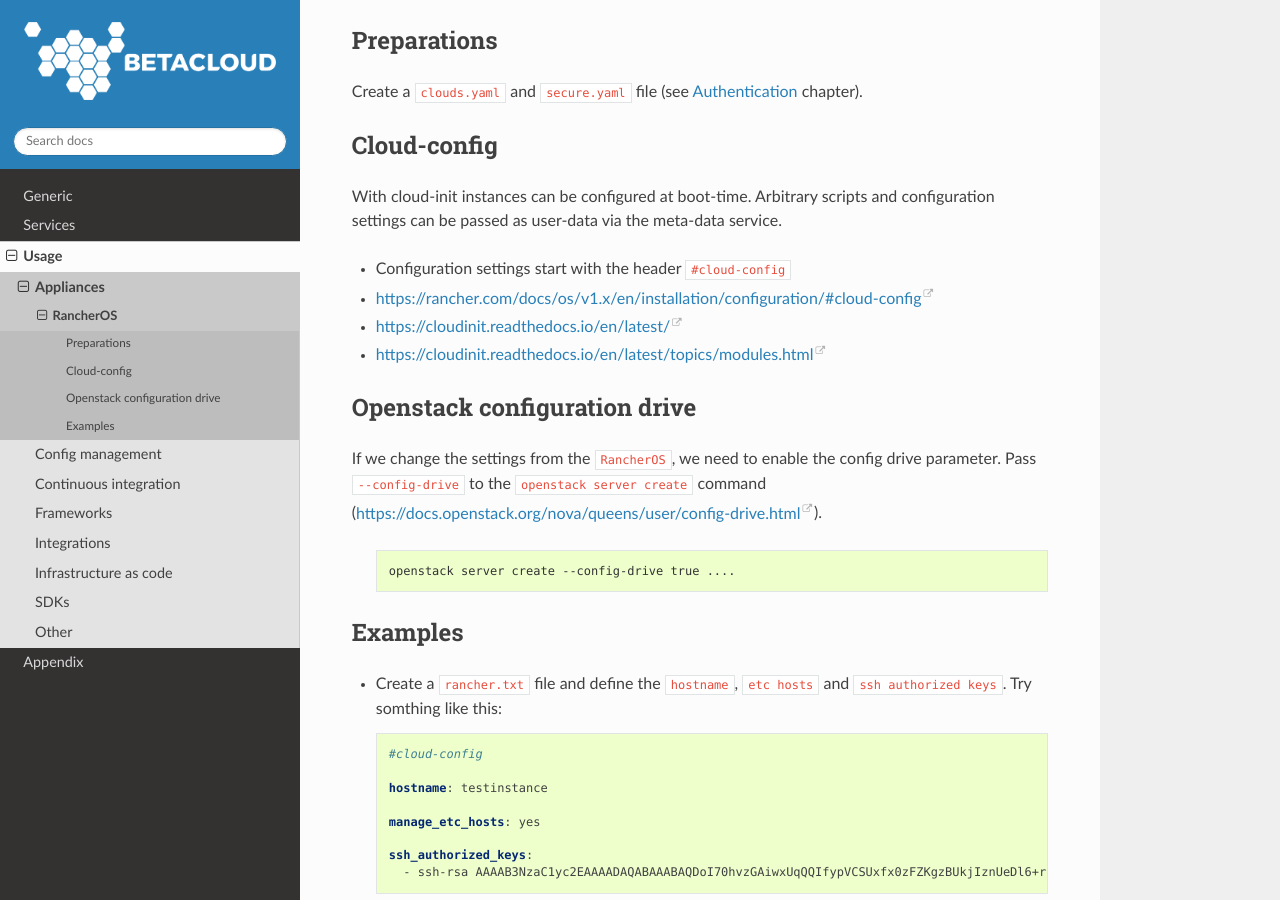
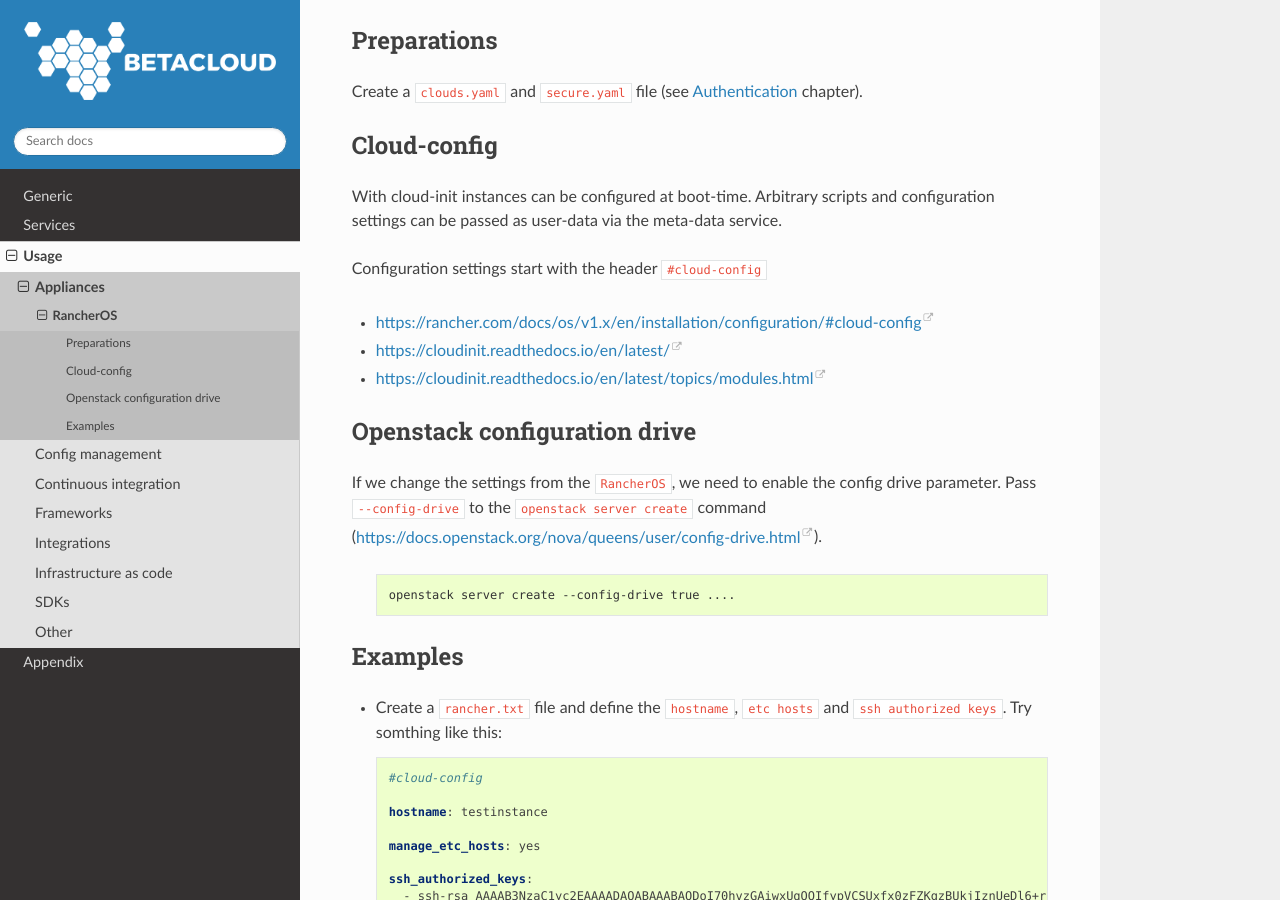
Before and after one commit to betacloud/documentation, a Sphinx documentation site: the page built from source/usage/rancheros.rst, in a window 1280 px wide and 900 px high, scrolled down 356 px. Built offline with Sphinx 7.4.7 and the Read the Docs theme 2.0.0, drawn with Linux system fonts in a browser that asks for light colours.

Commit message:
remove text

```diff
--- a/source/usage/rancheros.rst
+++ b/source/usage/rancheros.rst
@@ -18,7 +18,7 @@
 ============
 With cloud-init instances can be configured at boot-time. Arbitrary scripts and configuration settings can be passed as user-data via the meta-data service.
 
-* Configuration settings start with the header ``#cloud-config``
+Configuration settings start with the header ``#cloud-config``
 
 * https://rancher.com/docs/os/v1.x/en/installation/configuration/#cloud-config
 * https://cloudinit.readthedocs.io/en/latest/
```
